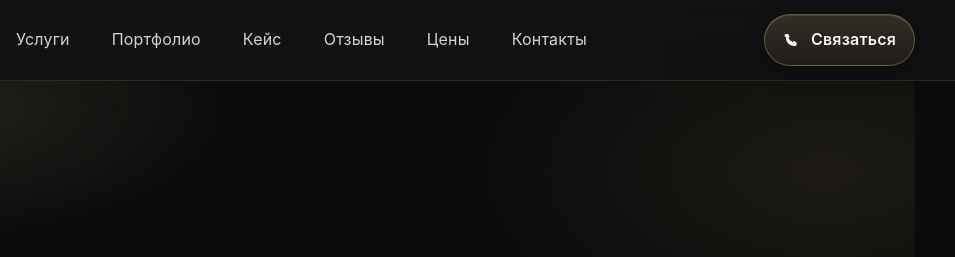
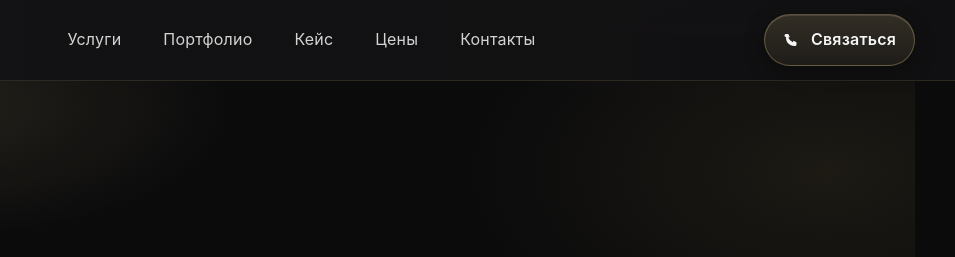
Before and after one commit to fisherservice/portfolio, a plain HTML site: page index.html in a window 1280 px wide. Shown: the top 257 px of the page, 325-1280 px from the left. Drawn offline with Linux system fonts and the light colour scheme.

Commit message:
Add files via upload

```diff
--- a/index.html
+++ b/index.html
@@ -163,6 +163,7 @@
       header .btn{display:none}
     }
   </style>
+  <meta name="google-site-verification" content="6ecUVnQpiWV64gF3_Jkvk1N_SYT3RjPYLep3xbVjpP4" />
 </head>
 <body>
   <header>
@@ -175,7 +176,6 @@
         <a href="#services">Услуги</a>
         <a href="#portfolio">Портфолио</a>
         <a href="#case">Кейс</a>
-        <a href="#reviews">Отзывы</a>
         <a href="#pricing">Цены</a>
         <a href="#contact">Контакты</a>
       </nav>
```
